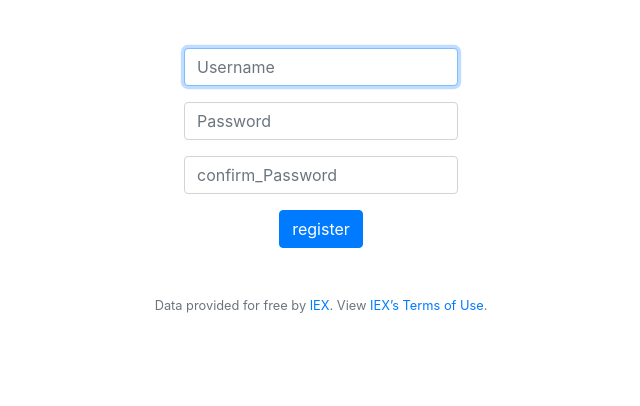
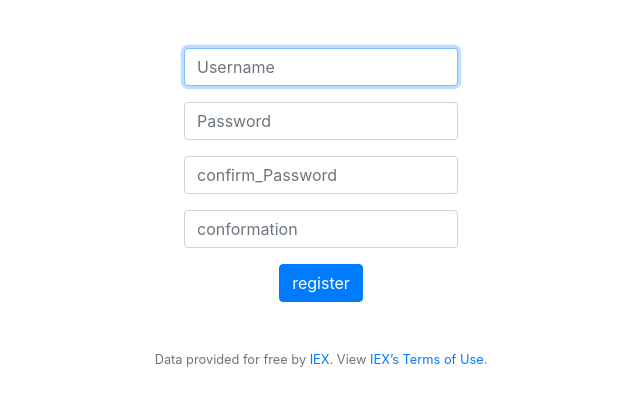
Before and after one commit to vishalrajak123/share, a Flask app: page /register in a window 1280 px wide. Shown: the part 76-482 px from the top of the page, without its empty margins (319-959 px from the left). Run offline with Flask 2, Linux system fonts and the light colour scheme; some libraries are stand-ins or nearby versions.

Commit message:
automated commit by submit50

```diff
--- a/templates/register.html
+++ b/templates/register.html
@@ -15,6 +15,10 @@
         <div class="form-group">
             <input class="form-control" name="confirm_password" placeholder="confirm_Password" type="password">
         </div>
+         </div>
+        <div class="form-group">
+            <input class="form-control" name="conformation" placeholder="conformation" type="text">
+        </div>
         <button class="btn btn-primary" type="submit">register</button>
     </form>
 {% endblock %}
```
